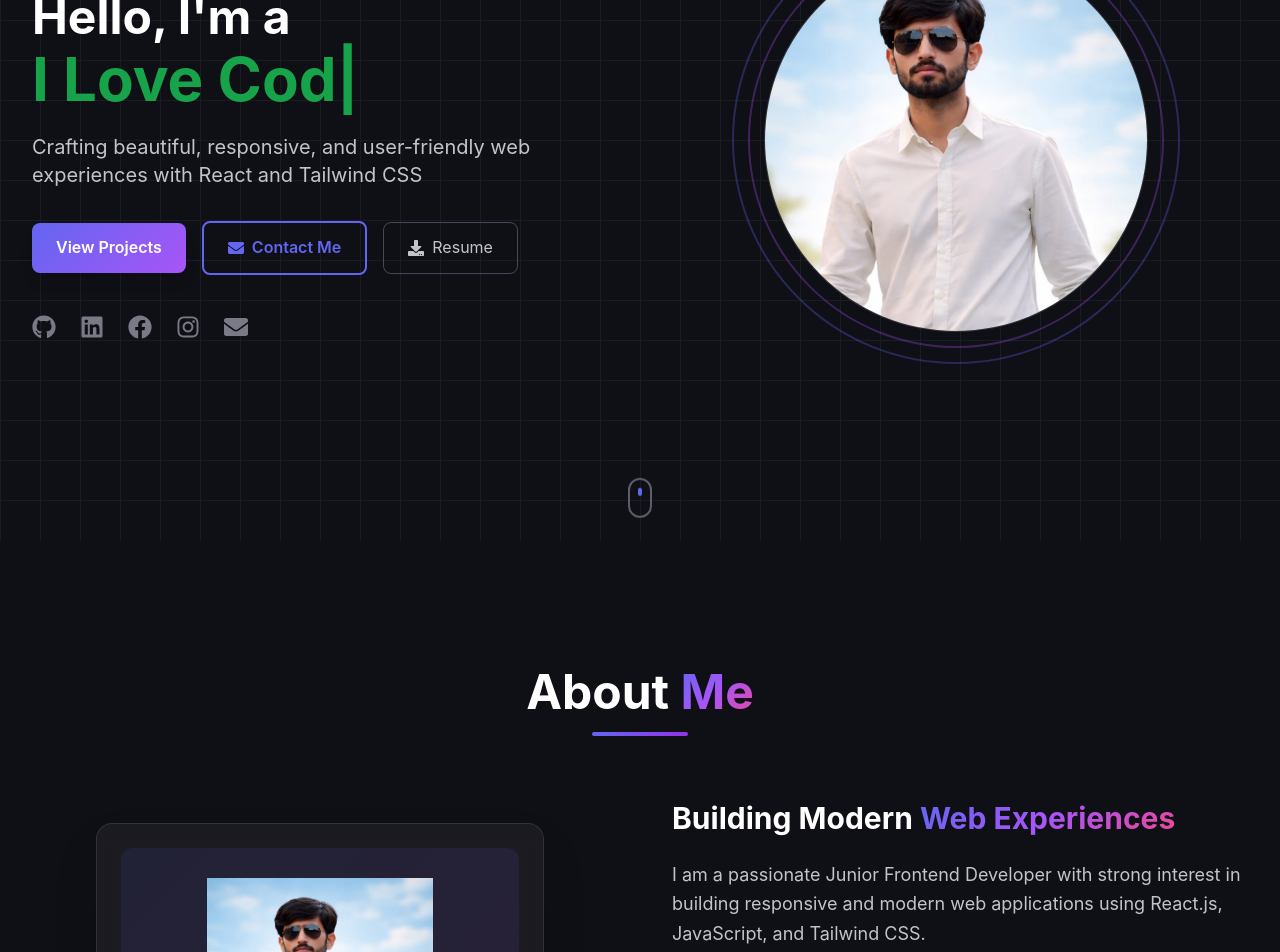
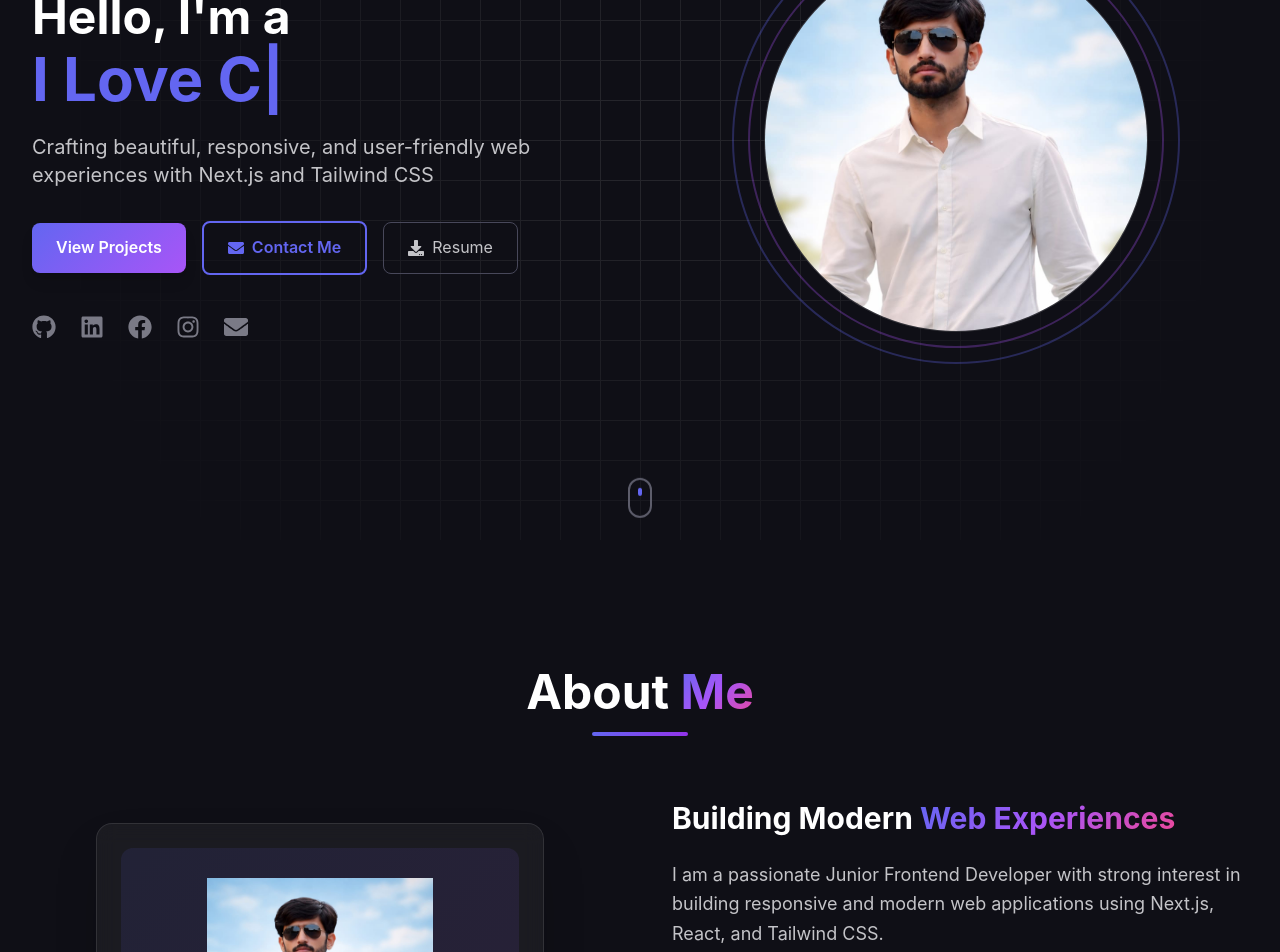
Before and after one commit to Muhammadkashifsaeed/kashif-saeed, a Next.js app: page / in a window 1280 px wide. Shown: the part 260-1212 px from the top of the page. Built offline with nearby package versions, Linux system fonts and the light colour scheme.

Commit message:
Enhance hero background and update role to Next.js Developer

```diff
--- a/src/components/About.jsx
+++ b/src/components/About.jsx
@@ -114,7 +114,7 @@ const About = () => {
             </h3>
 
             <p className="text-dark-200 text-lg leading-relaxed mb-6">
-              I am a passionate Junior Frontend Developer with strong interest in building responsive and modern web applications using React.js, JavaScript, and Tailwind CSS.
+              I am a passionate Junior Frontend Developer with strong interest in building responsive and modern web applications using Next.js, React, and Tailwind CSS.
             </p>
 
             <p className="text-dark-200 text-lg leading-relaxed mb-8">
--- a/src/components/Hero.jsx
+++ b/src/components/Hero.jsx
@@ -37,17 +37,17 @@ const Hero = () => {
       className="relative min-h-screen flex items-center justify-center overflow-hidden"
     >
       {/* Animated Gradient Background */}
-      <div className="absolute inset-0 -z-10">
-        <div className="absolute top-1/4 left-1/4 w-96 h-96 bg-accent/20 rounded-full blur-3xl animate-pulse-slow" />
+      <div className="absolute inset-0 -z-10 overflow-hidden">
+        <div className="absolute top-[-10%] left-[-10%] w-[500px] h-[500px] bg-accent/40 rounded-full blur-[120px] animate-pulse-slow" />
         <div
-          className="absolute bottom-1/4 right-1/4 w-96 h-96 bg-purple-500/20 rounded-full blur-3xl animate-pulse-slow"
-          style={{ animationDelay: '1s' }}
+          className="absolute bottom-[-10%] right-[-10%] w-[500px] h-[500px] bg-purple-600/40 rounded-full blur-[120px] animate-pulse-slow"
+          style={{ animationDelay: '2s' }}
         />
-        <div className="absolute top-1/2 left-1/2 -translate-x-1/2 -translate-y-1/2 w-[500px] h-[500px] bg-gradient-to-r from-accent/10 to-purple-500/10 rounded-full blur-3xl" />
+        <div className="absolute top-1/2 left-1/2 -translate-x-1/2 -translate-y-1/2 w-[800px] h-[800px] bg-gradient-to-r from-accent/20 to-purple-500/20 rounded-full blur-[150px]" />
       </div>
 
       {/* Grid Pattern Overlay */}
-      <div className="absolute inset-0 opacity-10">
+      <div className="absolute inset-0 opacity-20" style={{ maskImage: 'radial-gradient(circle at center, black, transparent 80%)', WebkitMaskImage: 'radial-gradient(circle at center, black, transparent 80%)' }}>
         <div className="h-full w-full bg-[linear-gradient(to_right,#888_1px,transparent_1px),linear-gradient(to_bottom,#888_1px,transparent_1px)] bg-[size:40px_40px]" />
       </div>
 
@@ -86,9 +86,9 @@ const Hero = () => {
               <h1 className="text-3xl md:text-5xl font-bold text-white">
                 Hello, I'm a
               </h1>
-              <span className="text-4xl md:text-6xl font-bold text-green-600 block mt-2">
+              <span className="text-4xl md:text-6xl font-bold text-accent block mt-2">
                 <ReactTyped
-                   strings={["Frontend Developer", "I am a prgrammer", "I Love Codaing"]}
+                   strings={["Next.js Developer", "I am a Programmer", "I Love Coding"]}
                   typeSpeed={40}
                   backSpeed={50}
                   loop={true}
--- a/src/data/portfolioData.js
+++ b/src/data/portfolioData.js
@@ -142,8 +142,8 @@ export const experience = [
 
 export const personalInfo = {
   name: 'Kashif Saeed',
-  title: 'Frontend Developer',
-  tagline: 'Crafting beautiful, responsive, and user-friendly web experiences with React and Tailwind CSS',
+  title: 'Next.js Developer',
+  tagline: 'Crafting beautiful, responsive, and user-friendly web experiences with Next.js and Tailwind CSS',
   email: 'kashifsaeed8856@gmail.com',
   phone: '+92 306 2933633',
   location: 'Lahore Pakistan',
```
